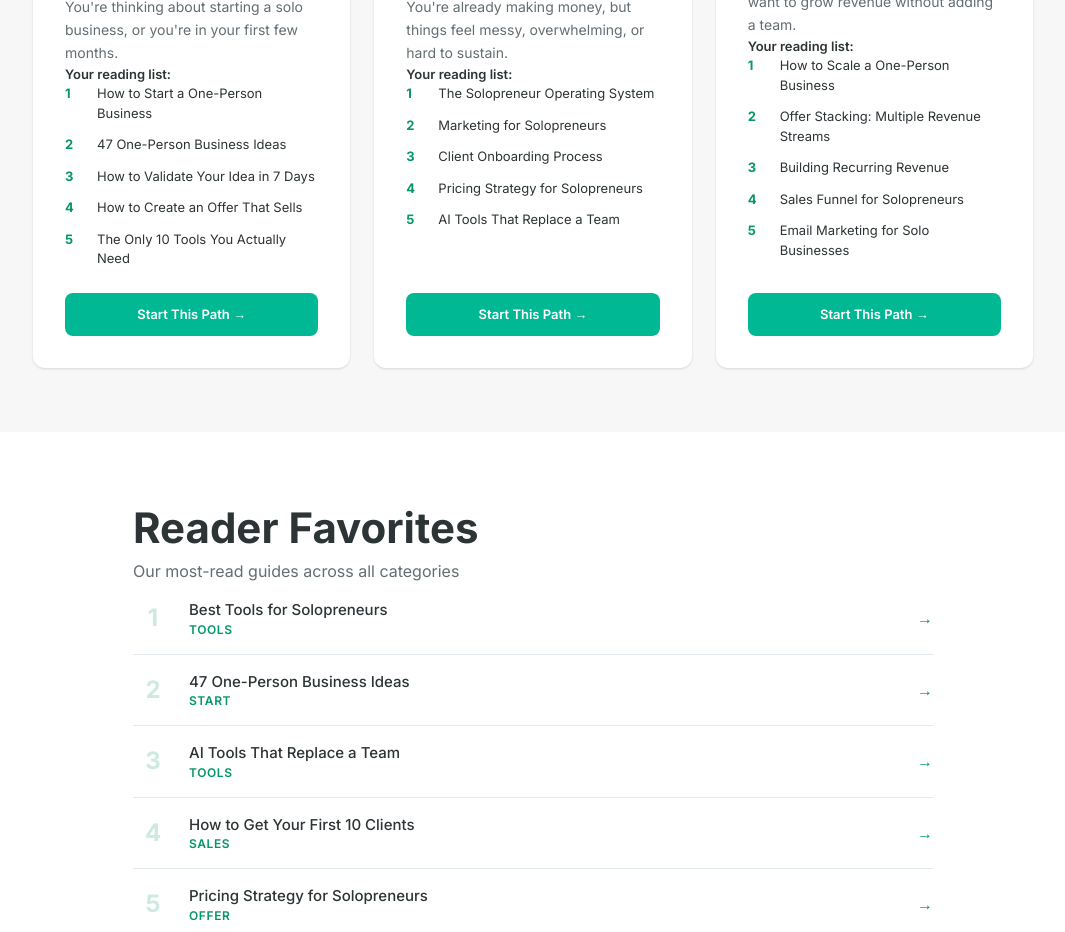
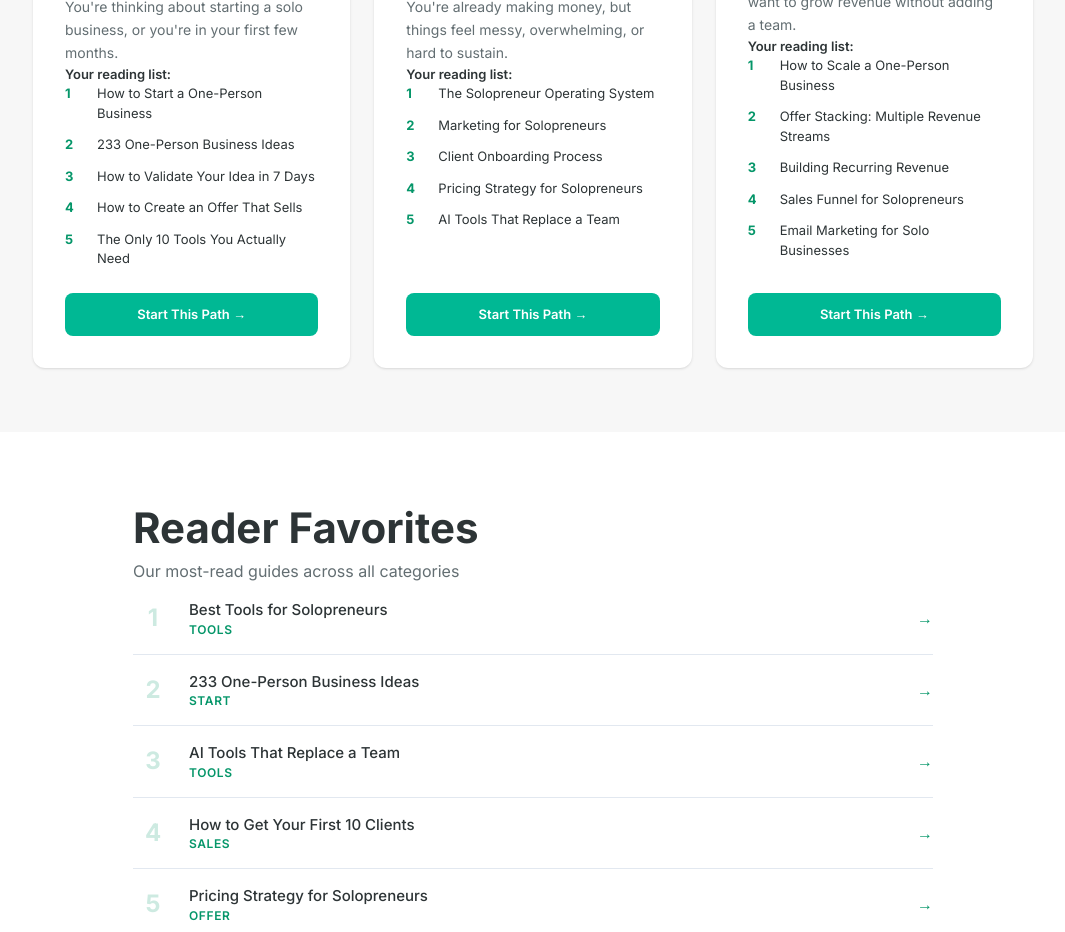
Before and after one commit to biso2005/onefoundr, a Next.js app: page /start-here in a window 1280 px wide. Shown: the part 1280-2212 px from the top of the page, without its empty margins (107-1172 px from the left). Built offline with nearby package versions, Linux system fonts and the light colour scheme.

Commit message:
Make business ideas count dynamic in PopularGuides and PathCards components

```diff
--- a/src/components/start-here/PathCards.tsx
+++ b/src/components/start-here/PathCards.tsx
@@ -1,7 +1,9 @@
 "use client";
 
 import Link from "next/link";
+import { businessIdeas } from "@/data/businessIdeas";
 
+export default function PathCards() {
   const PATHS = [
     {
       emoji: "🌱",
@@ -10,7 +12,7 @@ const PATHS = [
       description: "You're thinking about starting a solo business, or you're in your first few months.",
       guides: [
         { title: "How to Start a One-Person Business", href: "/start" },
-      { title: "47 One-Person Business Ideas", href: "/start/business-ideas" },
+        { title: `${businessIdeas.length} One-Person Business Ideas`, href: "/start/business-ideas" },
         { title: "How to Validate Your Idea in 7 Days", href: "/start/idea-validation" },
         { title: "How to Create an Offer That Sells", href: "/offer" },
         { title: "The Only 10 Tools You Actually Need", href: "/tools/tech-stack" }
@@ -50,7 +52,6 @@ const PATHS = [
     }
   ];
 
-export default function PathCards() {
   return (
     <section className="bg-muted w-full py-16 px-6">
       <div className="max-w-[1000px] mx-auto">
--- a/src/components/start-here/PopularGuides.tsx
+++ b/src/components/start-here/PopularGuides.tsx
@@ -1,8 +1,9 @@
 import Link from "next/link";
+import { businessIdeas } from "@/data/businessIdeas";
 
 const POPULAR_GUIDES = [
   { rank: 1, title: "Best Tools for Solopreneurs", category: "TOOLS", href: "/tools" },
-  { rank: 2, title: "47 One-Person Business Ideas", category: "START", href: "/start/business-ideas" },
+  { rank: 2, title: `${businessIdeas.length} One-Person Business Ideas`, category: "START", href: "/start/business-ideas" },
   { rank: 3, title: "AI Tools That Replace a Team", category: "TOOLS", href: "/tools/ai-tools" },
   { rank: 4, title: "How to Get Your First 10 Clients", category: "SALES", href: "/sales/getting-clients" },
   { rank: 5, title: "Pricing Strategy for Solopreneurs", category: "OFFER", href: "/offer/pricing-strategy" },
```
Lines whose indentation alone changed are shown as unchanged.
